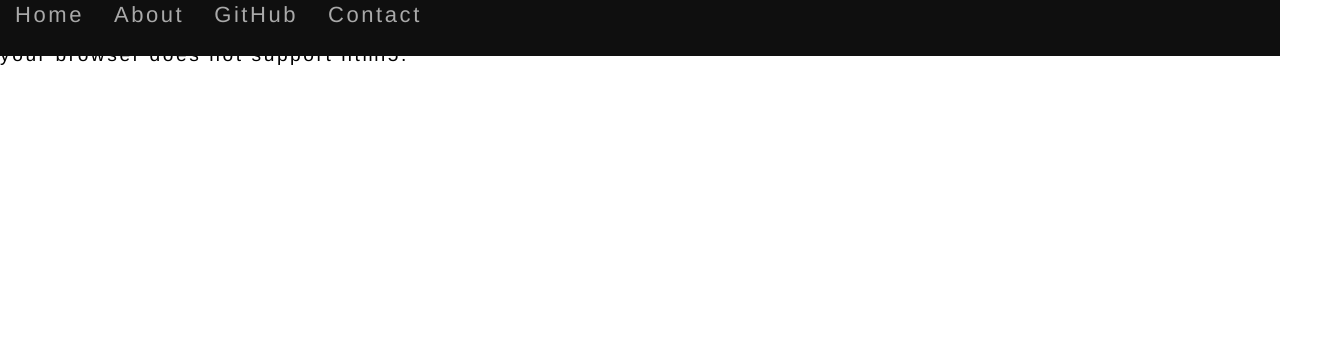
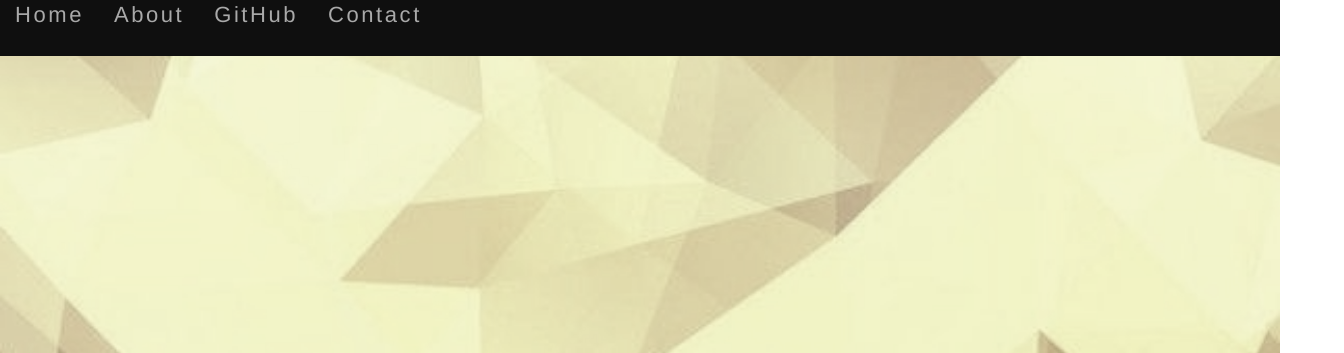
Before and after one commit to DogSanctions/DogSanctions.github.io, a plain HTML site: page index.html in a window 1280 px wide. Shown: the top 353 px of the page, 1344 px wide, since content can reach past the window. Drawn offline with nearby package versions, Linux system fonts and the light colour scheme; a script that the page names is missing.

Commit message:
fixed background

```diff
--- a/Portfolio.css
+++ b/Portfolio.css
@@ -93,8 +93,6 @@ body.fade-out {
     bottom: 0;
     left: 0;
     top: 0;
-    min-height: 100%;
-    z-index: -1;
     animation: zoominoutsinglefeatured 5s;
 }
 
--- a/index.html
+++ b/index.html
@@ -35,8 +35,7 @@
         <br>
 
 <!--VIDEO-->
-        <img id="abstractYellow">
-            <source src="images/background.jpg" style="width:100%">
+        <img id="abstractYellow" src="images/background.jpg" style="width:100%">
             your browser does not support html5.
         </img>
     </div>
```
